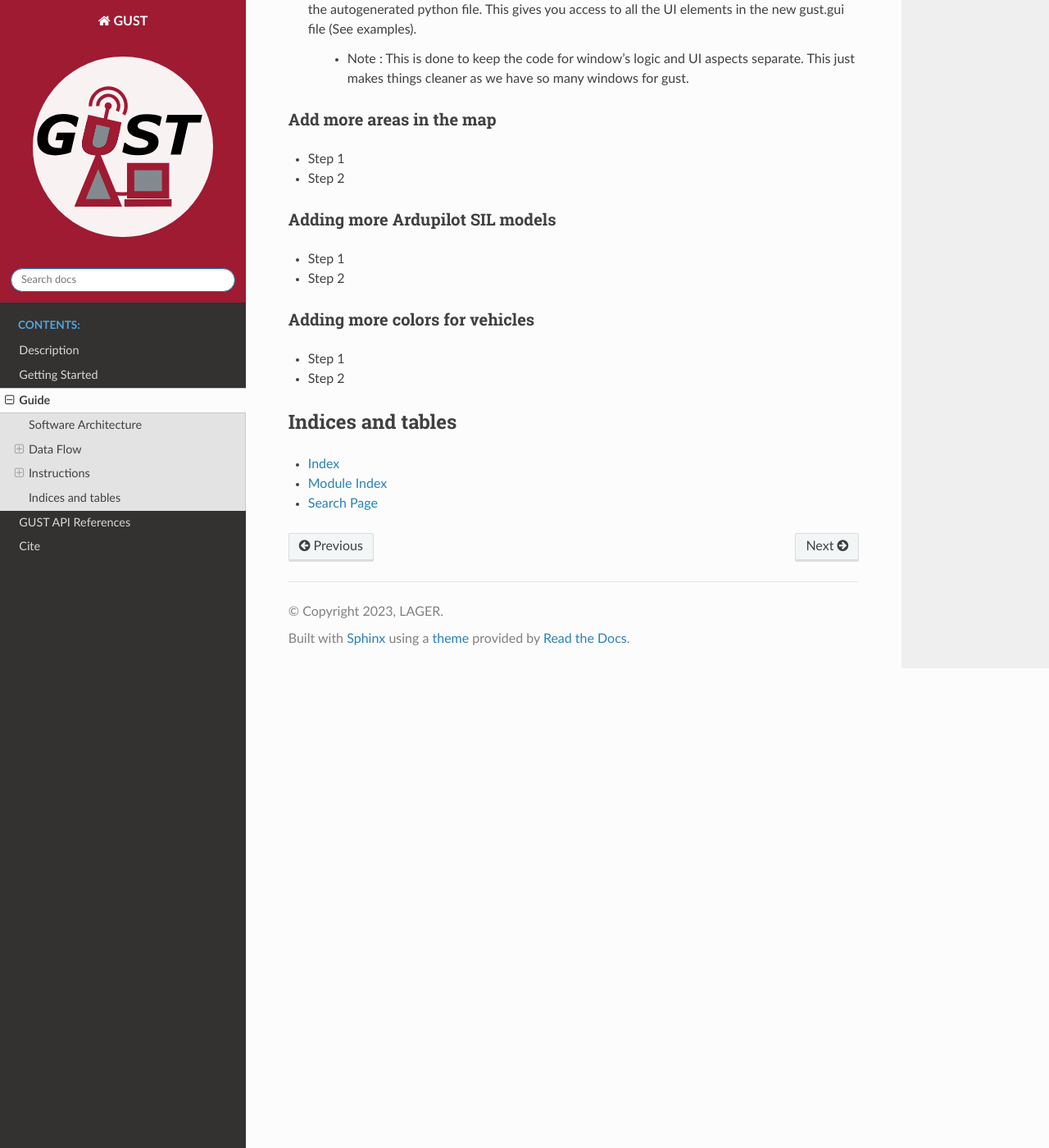
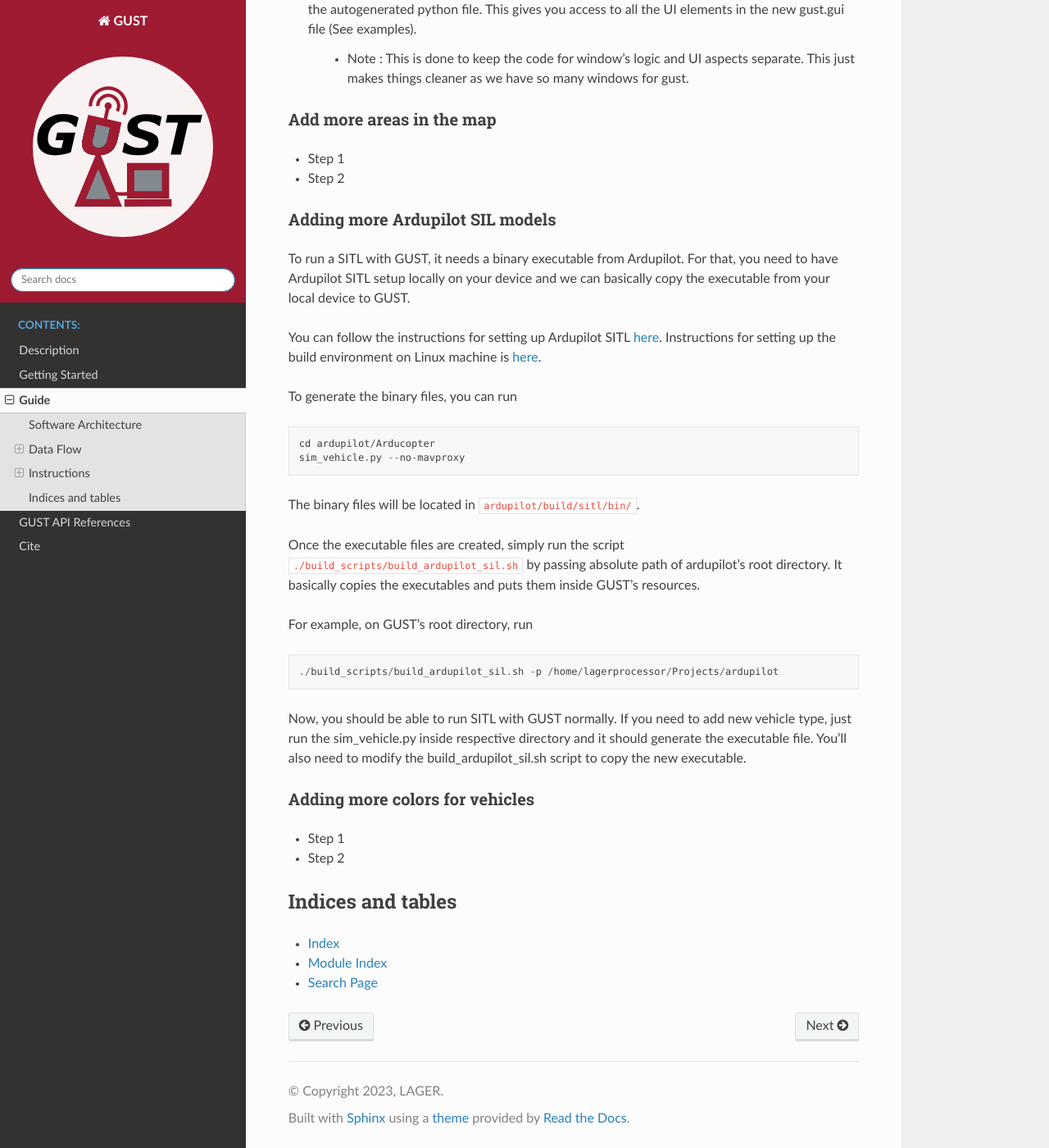
Before and after one commit to drjdlarson/gust, a Sphinx documentation site: the page built from docs/source/guide.rst, in a window 1280 px wide and 1400 px high, scrolled down 4124 px. Shown: the whole window at 82% size. Built offline with Sphinx 7.4.7 and the Read the Docs theme 2.0.0, drawn with Linux system fonts in a browser that asks for light colours; pages that are not in the unit, such as notebooks, are missing from menus.

Commit message:
updated sil build process to also copy arduplane binary file, updated documentation

```diff
--- a/docs/source/guide.rst
+++ b/docs/source/guide.rst
@@ -122,8 +122,29 @@ Add more areas in the map
 Adding more Ardupilot SIL models
 ################################
 
-* Step 1
-* Step 2
+To run a SITL with GUST, it needs a binary executable from Ardupilot. For that, you need to have Ardupilot SITL setup locally on your device and we can basically copy the executable from your local device to GUST.
+
+You can follow the instructions for setting up Ardupilot SITL `here <https://ardupilot.org/dev/docs/SITL-setup-landingpage.html>`__. Instructions for setting up the build environment on Linux machine is `here <https://ardupilot.org/dev/docs/building-setup-linux.html#building-setup-linux>`__.
+
+To generate the binary files, you can run
+
+.. code-block::
+
+    cd ardupilot/Arducopter
+    sim_vehicle.py --no-mavproxy
+
+The binary files will be located in :code:`ardupilot/build/sitl/bin/`.
+
+Once the executable files are created, simply run the script :code:`./build_scripts/build_ardupilot_sil.sh` by passing absolute path of ardupilot's root directory. It basically copies the executables and puts them inside GUST's resources.
+
+For example, on GUST's root directory, run
+
+.. code-block::
+
+    ./build_scripts/build_ardupilot_sil.sh -p /home/lagerprocessor/Projects/ardupilot
+
+Now, you should be able to run SITL with GUST normally. If you need to add new vehicle type, just run the sim_vehicle.py inside respective directory and it should generate the executable file. You'll also need to modify the build_ardupilot_sil.sh script to copy the new executable.
+
 
 Adding more colors for vehicles
 ###############################
```
Also changed, not shown: 1 other file.
